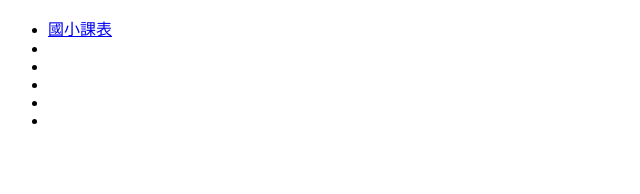
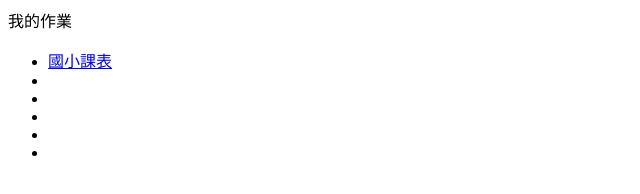
Before and after one commit to Kuan1215/Kuan1215.github.io, a plain HTML site: page index.html in a window 1280 px wide. Shown: the whole page, without its empty margins (0-640 px from the left). Drawn offline with Linux system fonts and the light colour scheme.

Commit message:
GitHub Pages 首頁

```diff
--- a/index.html
+++ b/index.html
@@ -7,6 +7,7 @@
     <title>Document</title>
 </head>
 <body>
+    我的作業
     <ul>
         <li><a href="./國小課表.html">國小課表</a></li>
         <li></li>
```
